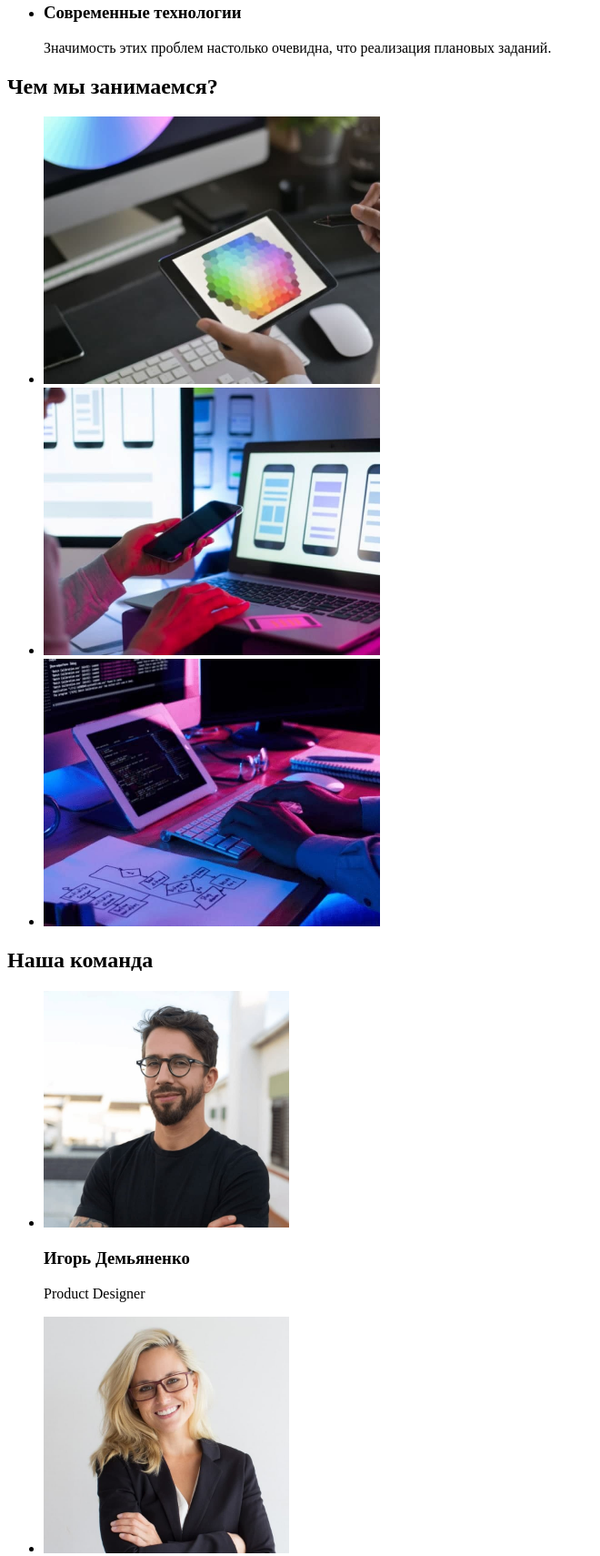
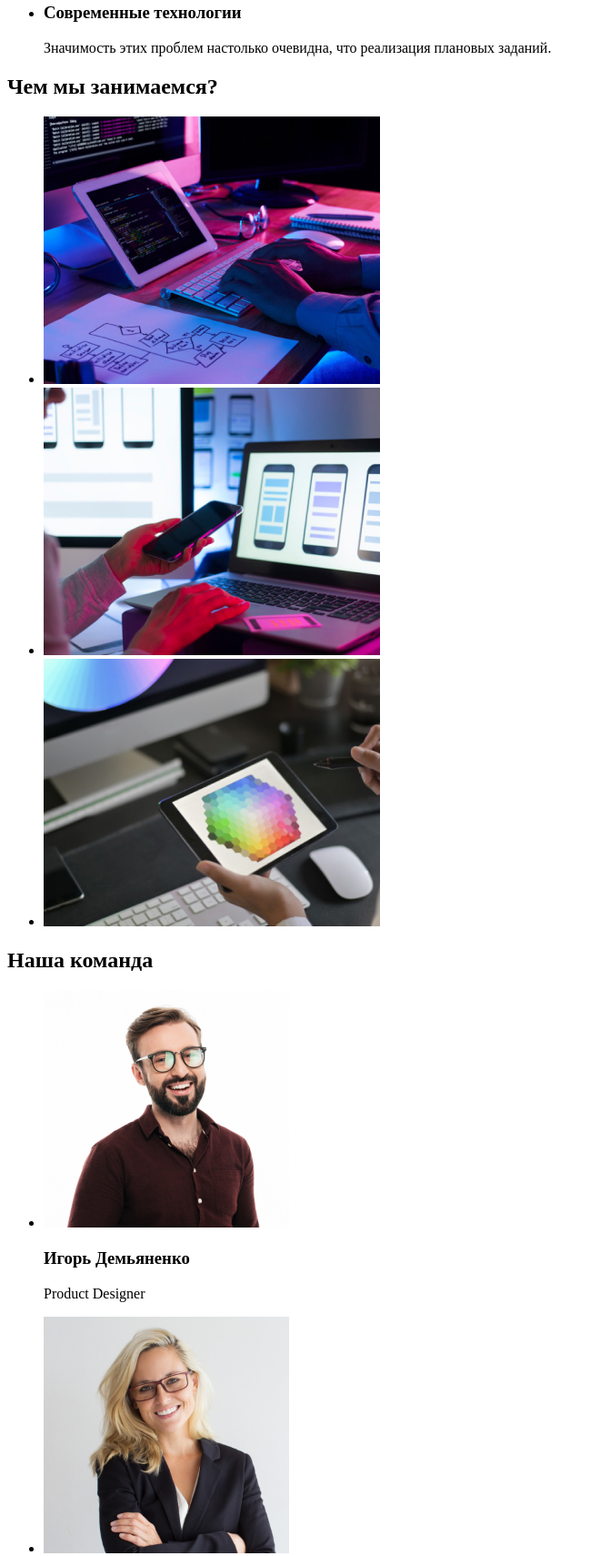
Before and after one commit to LizaBairamova/goit-markup-hw-01, a plain HTML site: page index.html in a window 1280 px wide. Shown: the part 532-2242 px from the top of the page at 91% size, without its empty margins (0-660 px from the left). Drawn offline with Linux system fonts and the light colour scheme.

Commit message:
написанный код

```diff
--- a/index.html
+++ b/index.html
@@ -59,28 +59,28 @@
         <section>
             <h2>Чем мы занимаемся?</h2>
             <ul>
-                <li><img src="./images/photo1.jpg" alt="Вид занятия №1" width="370"> </li>
-                <li><img src="./images/photo2.jpg" alt="Вид занятия №2" width="370"> </li>
-                <li><img src="./images/photo3.jpg" alt="Вид занятия №3" width="370"> </li>
+                <li><img src="./images/img1.jpg" alt="Вид занятия №1" width="370"> </li>
+                <li><img src="./images/img2.jpg" alt="Вид занятия №2" width="370"> </li>
+                <li><img src="./images/img3.jpg" alt="Вид занятия №3" width="370"> </li>
             </ul>
         </section>
         <!--Наша команда-->
         <section>
             <h2>Наша команда</h2>
             <ul>
-                <li> <img src="./images/picture1.jpg" alt="Вид занятия №2" width="270">
+                <li> <img src="./images/img4.png" alt="Вид занятия №2" width="270">
                     <h3>Игорь Демьяненко</h3>
                     <p lang="en">Product Designer</p>
                 </li>
-                <li><img src="./images/picture4.jpg" alt="Вид занятия №2" width="270">
+                <li><img src="./images/img5.jpg" alt="Вид занятия №2" width="270">
                     <h3>Ольга Репина</h3>
                     <p lang="en">Frontend Developer</p>
                 </li>
-                <li> <img src="./images/picture2.jpg" alt="Вид занятия №2" width="270">
+                <li> <img src="./images/img6.jpg" alt="Вид занятия №2" width="270">
                     <h3>Николай Тарасов</h3>
                     <p lang="en">Marketing</p>
                 </li>
-                <li><img src="./images/picture3.jpg" alt="Вид занятия №2" width="270">
+                <li><img src="./images/img7.jpg" alt="Вид занятия №2" width="270">
                     <h3>Михаил Ермаков</h3>
                     <p lang="en">UI Designer</p>
                 </li>
```
Also changed, not shown: Images/photo1.jpg (deleted), Images/photo2.jpg (deleted), Images/photo3.jpg (deleted), Images/picture1.jpg (deleted), Images/picture2.jpg (deleted), Images/picture3.jpg (deleted), Images/picture4.jpg (deleted), images/img1.jpg (added), images/img2.jpg (added), images/img3.jpg (added), images/img4.png (added), images/img5.jpg (added), images/img6.jpg (added), images/img7.jpg (added).
